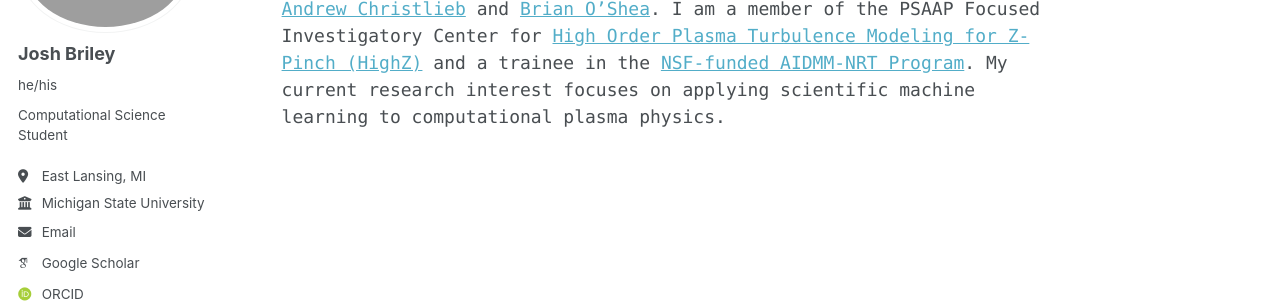
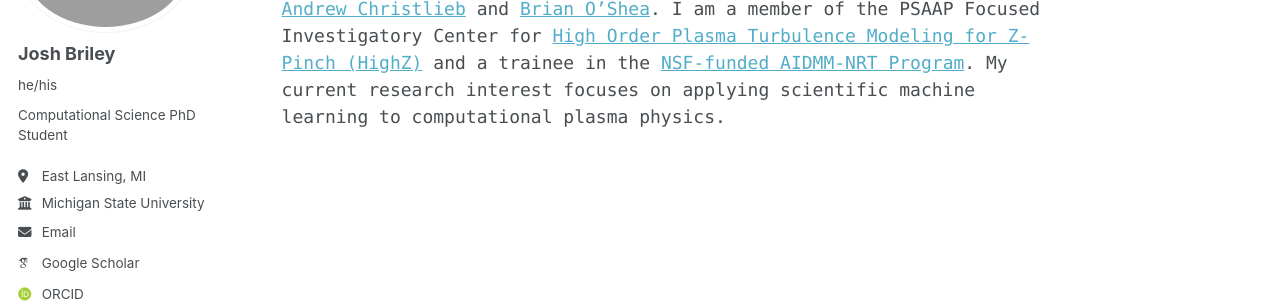
Before and after one commit to joshbriley/joshbriley.github.io, a Jekyll site: the page built from _pages/about.md, in a window 1280 px wide. Shown: the part 202-505 px from the top of the page. Built offline with Jekyll 4.4.1, drawn with Linux system fonts in a browser that asks for light colours; some web fonts are replaced; a script bundle is joined from its source files by our own code; library files that are not in the unit come from our copies.

Commit message:
Update bio to reflect PhD status

```diff
--- a/_config.yml
+++ b/_config.yml
@@ -26,7 +26,7 @@ author:
   avatar           : "profile.png"
   name             : "Josh Briley"
   pronouns         : "he/his"
-  bio              : "Computational Science Student"
+  bio              : "Computational Science PhD Student"
   location         : "East Lansing, MI"
   employer         : "Michigan State University"
   uri              : # URL
```
